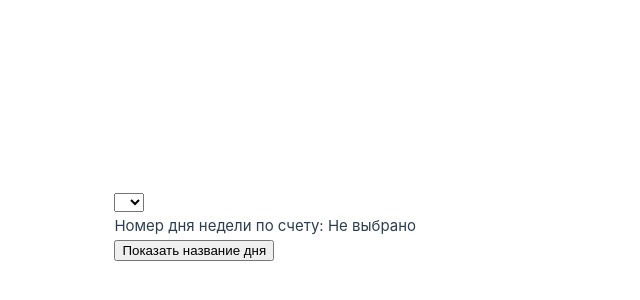
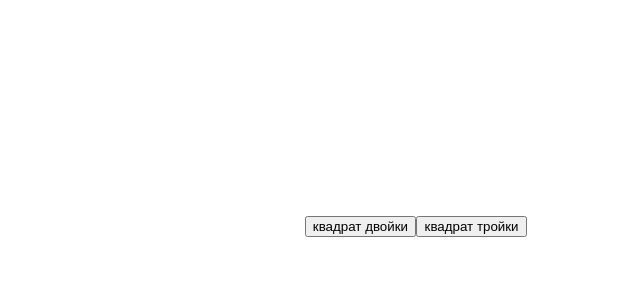
Before and after one commit to AvagyanDavid/Vue3Base, a Vue app in the folder Vue/: page / in a window 1280 px wide. Shown: the part 174-474 px from the top of the page, without its empty margins (224-864 px from the left). Built offline with nearby package versions, Linux system fonts and the light colour scheme.

Commit message:
passing parametres to the method

```diff
--- a/Vue/src/App.vue
+++ b/Vue/src/App.vue
@@ -1,63 +1,19 @@
 <script>
-import { normalizeProps } from 'vue';
 export default {
     data() {
-	    return {
-            selected: 'Не выбрано ',
-	    }
-    },
+
+  },
 	methods: {
-	show: function() {
-		let selected1 = this.cape(this.selected);
-		alert('Выбранный день по счету это ' + selected1);
-
-        let date = new Date();
-        let dayWeek = ['7', '1', '2', '3', '4', '5', '6'][date.getDay()];
-        alert('А сегодня - ' + this.cape(dayWeek));
-	},
-	cape: function(day_number) {
-		switch (day_number) {
-      case '1':
-        return (day_number = 'Понедельник')
-        break
-      case '2':
-        return (day_number = 'Вторник')
-        break
-      case '3':
-        return (day_number = 'Среда')
-        break
-      case '4':
-        return (day_number = 'Четверг')
-        break
-      case '5':
-        return (day_number = 'Пятница')
-        break
-      case '6':
-        return (day_number = 'Суббота')
-        break
-      case '7':
-        return (day_number = 'Воскресенье')
-        break
-      }
-    }
+	show: function(int) {
+		alert(int * int);
 	}
+}
 }
 </script>
 
 <template>
-    <div>
-    <select v-model="selected">
-        <option>1</option>
-        <option>2</option>
-        <option>3</option>
-        <option>4</option>
-        <option>5</option>
-        <option>6</option>
-        <option>7</option>
-    </select>
-        <p><span>Номер дня недели по счету: {{selected}} </span></p>
-        <button @click="show">Показать название дня</button>
-    </div>
+  <button @click="show(2)">квадрат двойки</button>
+  <button @click="show(3)">квадрат тройки</button>
 </template>
 
 <style scoped>
```
